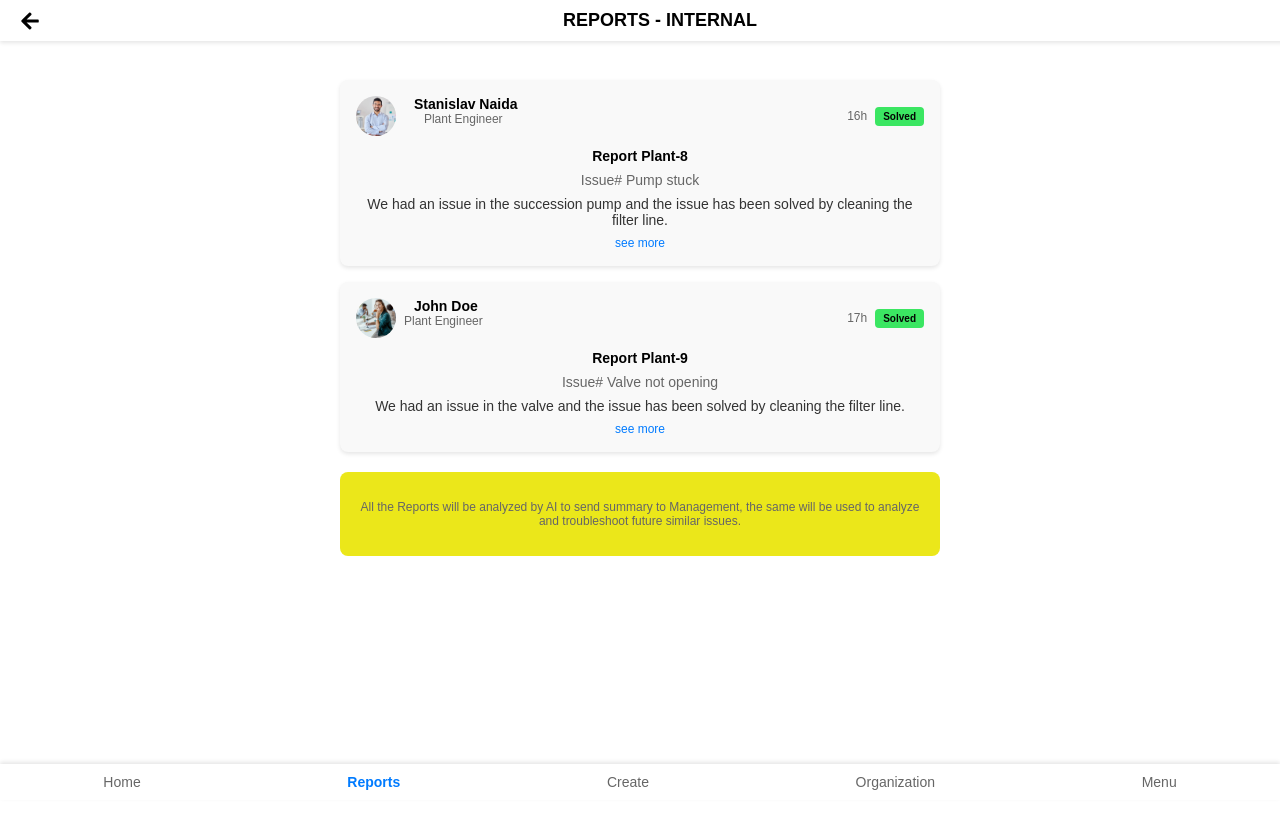
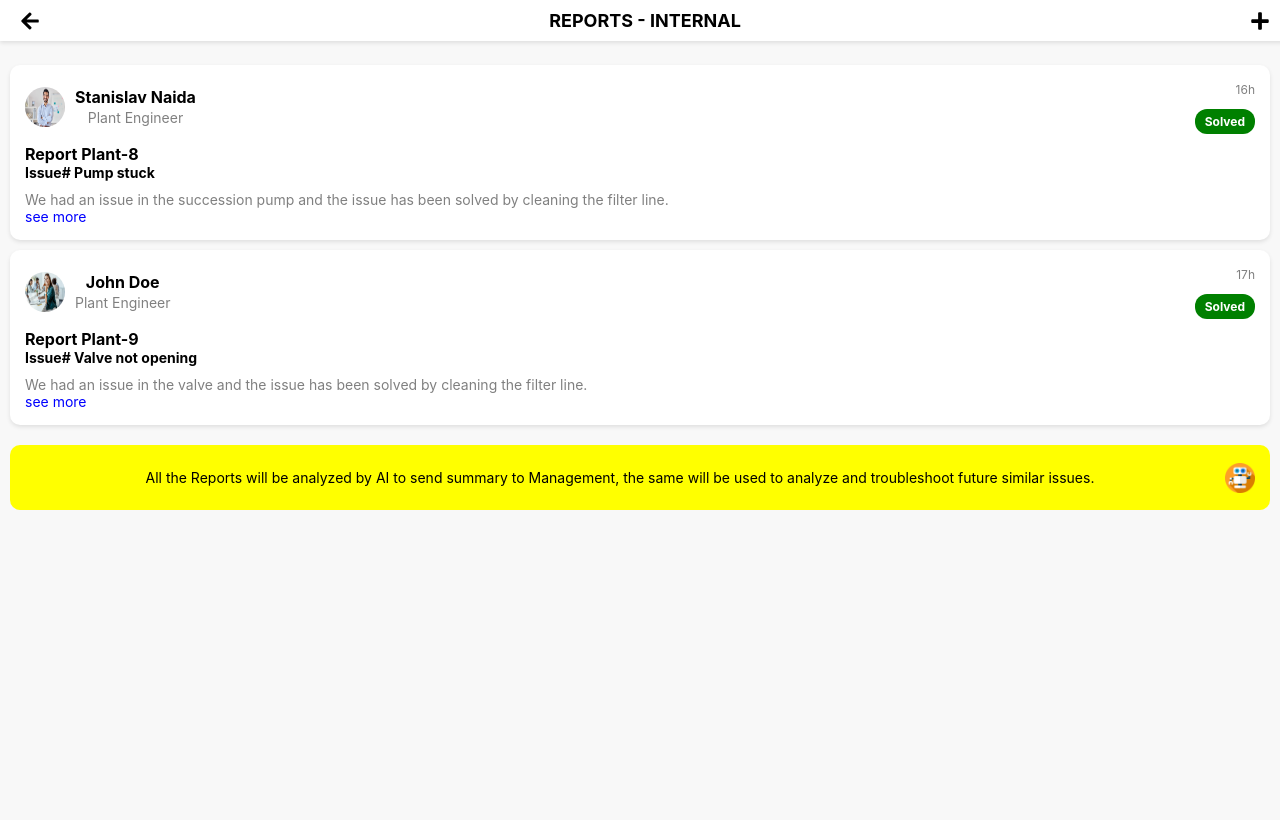
Before and after one commit to Anu-joseph1/goosefly_frontend, a React (Create React App) app: page /report in a window 1280 px wide. Built offline with nearby package versions, Linux system fonts and the light colour scheme.

Commit message:
report_page_final

```diff
--- a/src/components/ReportTopBar.css
+++ b/src/components/ReportTopBar.css
@@ -27,9 +27,75 @@
   text-align: center;
 }
 
+/* Right Icons Container */
+.right-icons {
+  display: flex;
+  align-items: center;
+  gap: 10px; /* Space between icons */
+}
+
+/* Plus Icon */
+.plus-icon {
+  font-size: 20px;
+  cursor: pointer;
+  transition: transform 0.2s ease;
+}
+
+.plus-icon:hover {
+  transform: scale(1.1); /* Slightly enlarge on hover */
+}
+
 /* Right Cog Icon */
 .right-icon {
   font-size: 20px;
   cursor: pointer;
-  margin-left: auto; /* Pushes the icon to the right */
 }
+
+/* Popup Box */
+.popup-box {
+  position: absolute;
+  top: 50px; /* Position below the top bar */
+  right: 20px; /* Align with the right side */
+  background-color: rgb(217, 230, 233);
+  border: 1px solid #b1e2eb;
+  border-radius: 10px;
+  box-shadow: 0 4px 8px rgba(0, 0, 0, 0.1);
+  z-index: 1001; /* Ensure it appears above other content */
+  padding: 10px 0;
+  width: 200px; /* Set a fixed width */
+}
+
+.popup-item {
+  display: flex;
+  align-items: center;
+  padding: 10px 15px;
+  font-size: 14px;
+  color: #333;
+  cursor: pointer;
+  transition: background-color 0.2s ease;
+}
+
+.popup-item:hover {
+  background-color: #f5f5f5; /* Light gray background on hover */
+}
+
+.popup-icon {
+  margin-right: 10px;
+  font-size: 16px;
+  color: #555;
+}
+
+.popup-item span {
+  flex: 1; /* Ensure text takes up remaining space */
+}
+
+/* Mobile View Adjustments */
+@media (max-width: 768px) {
+  .popup-box {
+    right: 10px; /* Adjust right positioning for mobile */
+    width: calc(100% - 40px); /* Make the popup box responsive */
+    max-width: 300px; /* Limit maximum width */
+    left: 50%; /* Center the popup box */
+    transform: translateX(-50%); /* Center the popup box */
+  }
+}
--- a/src/components/ReportTopBar.js
+++ b/src/components/ReportTopBar.js
@@ -1,16 +1,44 @@
-import React from "react";
+import React, { useState } from "react";
 import { useNavigate } from "react-router-dom";
-import { FaArrowLeft, FaCog } from "react-icons/fa"; // Import icons
+import { FaArrowLeft, FaCog, FaPlus, FaBug, FaLightbulb } from "react-icons/fa"; // Import icons
 import "./ReportTopBar.css"; // Import CSS
 
 const ReportTopBar = () => {
   const navigate = useNavigate(); // For back navigation
+  const [showPopup, setShowPopup] = useState(false); // State to manage popup visibility
+
+  const handlePlusClick = () => {
+    setShowPopup(!showPopup); // Toggle popup visibility
+  };
 
   return (
     <div className="report-topbar">
       <FaArrowLeft className="icon left-icon" onClick={() => navigate(-1)} />
       <h2 className="title">REPORTS - INTERNAL</h2>
-      <FaCog className="icon right-icon" />
+      <div className="right-icons">
+        <FaPlus className="icon plus-icon" onClick={handlePlusClick} />
+        <FaCog className="icon right-icon" />
+      </div>
+
+      {/* Popup Box */}
+      {showPopup && (
+        <div className="popup-box">
+          <div
+            className="popup-item"
+            onClick={() => alert("Create a new issue")}
+          >
+            <FaBug className="popup-icon" />
+            <span>Create a new issue</span>
+          </div>
+          <div
+            className="popup-item"
+            onClick={() => alert("Add a suggestion")}
+          >
+            <FaLightbulb className="popup-icon" />
+            <span>Add a suggestion</span>
+          </div>
+        </div>
+      )}
     </div>
   );
 };
--- a/src/pages/Page2.js
+++ b/src/pages/Page2.js
@@ -1,15 +1,17 @@
 import React from "react";
 import "./page2.css";
-import ReportTopBar from "../components/ReportTopBar"; // Import the new ReportTopBar
+import ReportTopBar from "../components/ReportTopBar";
 
 // Import user images
-import user1Image from "../assets/profile.jpg"; // Path to the first user's image
-import user2Image from "../assets/profile2.jpg"; // Path to the second user's image
+import user1Image from "../assets/profile.jpg";
+import user2Image from "../assets/profile2.jpg";
+
+// Import robot icon
+import robotIcon from "../assets/robo.png";
 
 const Page2 = () => {
   return (
     <div className="page2-container">
-      {/* Use the new ReportTopBar component */}
       <ReportTopBar />
 
       {/* Reports List */}
@@ -18,11 +20,7 @@ const Page2 = () => {
         <div className="report-card">
           <div className="report-header">
             <div className="user-info">
-              <img
-                src={user1Image} // Use the imported image for the first user
-                alt="User Profile"
-                className="user-image"
-              />
+              <img src={user1Image} alt="User Profile" className="user-image" />
               <div className="user-name-profile">
                 <p className="user-name">Stanislav Naida</p>
                 <p className="user-role">Plant Engineer</p>
@@ -48,12 +46,8 @@ const Page2 = () => {
         <div className="report-card">
           <div className="report-header">
             <div className="user-info">
-              <img
-                src={user2Image} // Use the imported image for the second user
-                alt="User Profile"
-                className="user-image"
-              />
-              <div>
+              <img src={user2Image} alt="User Profile" className="user-image" />
+              <div className="user-name-profile">
                 <p className="user-name">John Doe</p>
                 <p className="user-role">Plant Engineer</p>
               </div>
@@ -77,19 +71,11 @@ const Page2 = () => {
 
       {/* Footer Note */}
       <div className="footer-note">
-        <p>
+        <p className="footer-text">
           All the Reports will be analyzed by AI to send summary to Management,
           the same will be used to analyze and troubleshoot future similar issues.
         </p>
-      </div>
-
-      {/* Bottom Navigation */}
-      <div className="bottom-nav">
-        <div className="nav-item">Home</div>
-        <div className="nav-item active">Reports</div>
-        <div className="nav-item">Create</div>
-        <div className="nav-item">Organization</div>
-        <div className="nav-item">Menu</div>
+        <img src={robotIcon} alt="Robot Icon" className="robot-icon" />
       </div>
     </div>
   );
--- a/src/pages/Page3.js
+++ b/src/pages/Page3.js
@@ -58,7 +58,7 @@ const OrganizationPage = () => {
         </div>
 
         {/* Add More Experts Button */}
-        <button className="add-experts-btn">Add More Experts</button>
+        {/* <button className="add-experts-btn">Add More Experts</button> */}
       </div>
     </div>
   );
--- a/src/pages/page2.css
+++ b/src/pages/page2.css
@@ -1,173 +1,134 @@
-/* General Styles */
-body {
-  margin: 0;
-  font-family: Arial, sans-serif;
-  background-color: #f5f5f5;
+/* Existing CSS */
+.page2-container {
+  display: flex;
+  flex-direction: column;
+  background-color: #f8f8f8;
+  min-height: 100vh;
+  padding: 10px;
 }
 
-.page2-container {
-  padding: 16px;
-  background-color: #fff;
-  max-width: 600px;
-  margin: 0 auto;
-  padding-top: 80px; /* Add space between top bar and report list */
-}
-
-/* Header */
-.header {
-  text-align: center;
-  margin-bottom: 20px;
-}
-
-.header h1 {
-  font-size: 24px;
-  font-weight: bold;
-  color: #333;
-}
-
-/* Reports List */
 .reports-list {
   display: flex;
   flex-direction: column;
-  gap: 16px;
+  gap: 10px;
+  margin-top: 55px; /* Add space between TopBar and reports */
 }
 
 .report-card {
-  background-color: #f9f9f9;
-  border-radius: 8px;
-  padding: 16px;
-  box-shadow: 0 2px 4px rgba(0, 0, 0, 0.1);
+  background: white;
+  padding: 15px;
+  border-radius: 10px;
+  box-shadow: 0px 2px 4px rgba(0, 0, 0, 0.1);
 }
 
 .report-header {
   display: flex;
   justify-content: space-between;
-  /* align-items: center; */
-  margin-bottom: 12px;
+  align-items: center;
+  margin-bottom: 10px;
 }
 
 .user-info {
   display: flex;
-  align-items: left;
-  gap: 8px;
-  /* padding-left: 5px; */
-}
-
-.user-name-profile {
-
-  padding-left: 5px;
-
-}
-.user-image {
-  width: 40px;
-  height: 40px;
-  border-radius: 50%;
-  object-fit: cover; /* Ensure the image is visible and fits properly */
-}
-
-.user-name {
-  font-weight: bold;
-  margin: 0;
-  font-size: 14px;
-  padding-left: 5px;
-}
-
-.user-role {
-  margin: 0;
-  font-size: 12px;
-  color: #666;
-}
-
-.report-time-status {
-  display: flex;
   align-items: center;
-  gap: 8px;
-}
-
-.report-time {
-  font-size: 12px;
-  color: #666;
-}
-
-.report-status {
-  padding: 4px 8px;
-  border-radius: 4px;
-  font-size: 10px; /* Reduced font size */
-  font-weight: bold;
-  text-align: center;
-  display: inline-block; /* Make the button inline */
-}
-
-.report-status.solved {
-  background-color: #3be662;
-  color: #040504;
-}
-
-.report-details {
-  font-size: 14px;
-}
-
-.report-title {
-  font-weight: bold;
-  margin: 0 0 8px;
-  padding-left: 0%;
-}
-
-.report-issue {
-  color: #666;
-  margin: 0 0 8px;
-}
-
-.report-description {
-  margin: 0 0 8px;
-  color: #333;
-}
-
-.see-more {
-  color: #007bff;
-  cursor: pointer;
-  margin: 0;
-  font-size: 12px;
-}
-
-/* Footer Note */
-.footer-note {
-  margin-top: 20px;
-  padding: 16px;
-  background-color: #ebe71a;
-  border-radius: 8px;
-  font-size: 12px;
-  color: #666666;
-  text-align: center;
-}
-
-/* Bottom Navigation */
-.bottom-nav {
-  display: flex;
-  justify-content: space-around;
-  background-color: #fff;
-  padding: 10px 0;
-  position: fixed;
-  bottom: 0;
-  left: 0;
-  right: 0;
-  box-shadow: 0 -2px 4px rgba(0, 0, 0, 0.1);
-}
-
-.nav-item {
-  font-size: 14px;
-  color: #666;
-  cursor: pointer;
-}
-
-.nav-item.active {
-  color: #007bff;
-  font-weight: bold;
 }
 
 .user-image {
   width: 40px;
   height: 40px;
   border-radius: 50%;
-  object-fit: cover; /* Ensure the image fits properly */
+  margin-right: 10px;
 }
+
+.user-name-profile {
+  display: flex;
+  flex-direction: column;
+}
+
+.user-name {
+  font-weight: bold;
+  margin: 0;
+}
+
+.user-role {
+  font-size: 14px;
+  color: gray;
+  margin: 2px 0;
+}
+
+.report-time {
+  font-size: 12px;
+  color: gray;
+  margin-top: 2px;
+}
+
+.report-time-status {
+  display: flex;
+  flex-direction: column;
+  align-items: flex-end;
+}
+
+.report-status {
+  font-size: 12px;
+  font-weight: bold;
+  color: white;
+  background: green;
+  padding: 5px 10px;
+  border-radius: 12px;
+}
+
+/* Updated report-details section */
+.report-details {
+  display: flex;
+  flex-direction: column;
+  text-align: left;
+  gap: 0; /* Remove gap to tightly pack elements */
+}
+
+.report-title {
+  font-weight: bold;
+  margin: 0; /* Remove margin */
+}
+
+.report-issue {
+  font-size: 14px;
+  font-weight: bold;
+  color: black;
+  margin: 0 0 10px 0; /* Add margin-bottom to create space */
+}
+
+.report-description {
+  font-size: 14px;
+  color: gray;
+  margin: 0; /* Remove margin */
+}
+
+.see-more {
+  font-size: 14px;
+  color: blue;
+  cursor: pointer;
+  margin: 0; /* Remove margin */
+}
+
+/* Footer Note Styling */
+.footer-note {
+  display: flex;
+  align-items: center;
+  justify-content: space-between;
+  background-color: yellow;
+  padding: 10px 15px;
+  border-radius: 10px;
+  margin-top: 20px;
+}
+
+.footer-text {
+  font-size: 14px;
+  color: black;
+  flex: 1;
+}
+
+.robot-icon {
+  width: 30px;
+  height: 30px;
+  margin-left: 10px;
+}
```
Also changed, not shown: src/pages/page1.css (+10 -8 lines), src/assets/robo.png (added).
